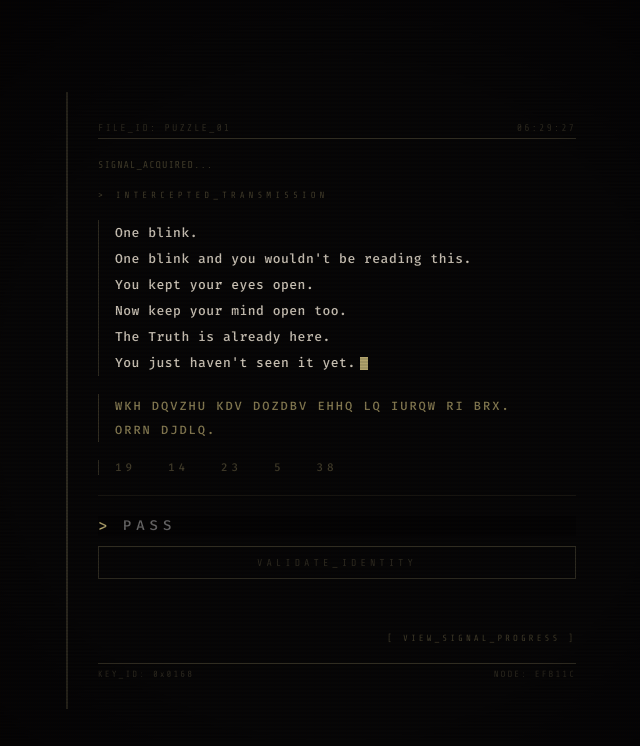
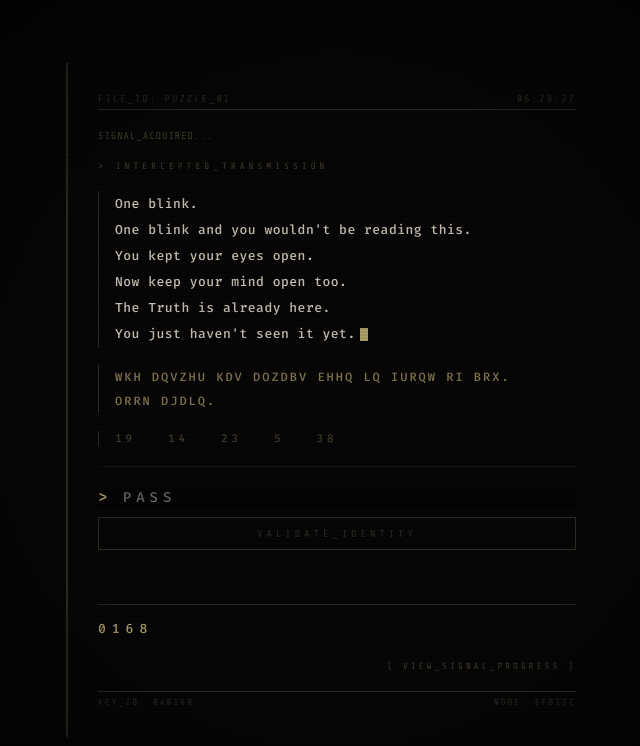
Before and after one commit to butterfly0618/0168, a plain HTML site: page Enigma1.html in a window 1280 px wide. Shown: the whole page, without its empty margins (304-944 px from the left). Drawn offline with nearby package versions, Linux system fonts and the light colour scheme.

Commit message:
Update Enigma1.html

```diff
--- a/Enigma1.html
+++ b/Enigma1.html
@@ -336,6 +336,13 @@
   <div class="status-msg" id="msg"></div>
 
   <!-- Link alla pagina QR -->
+  <!-- ── Signature ── -->
+  <div style="font-family:'Fira Code',monospace; font-size:10px; letter-spacing:2px; color:var(--dim2); border-top: 1px solid var(--dim); padding-top:12px; line-height:1.8; opacity:0; animation: fadeIn 1s ease 2s forwards;">
+
+    <div style="color:var(--primary);font-size:13px;letter-spacing:6px;">0168</div>
+
+  </div>
+
   <a class="qr-link" href="qr.html">[ VIEW_SIGNAL_PROGRESS ]</a>
 
   <div class="footer">
```
